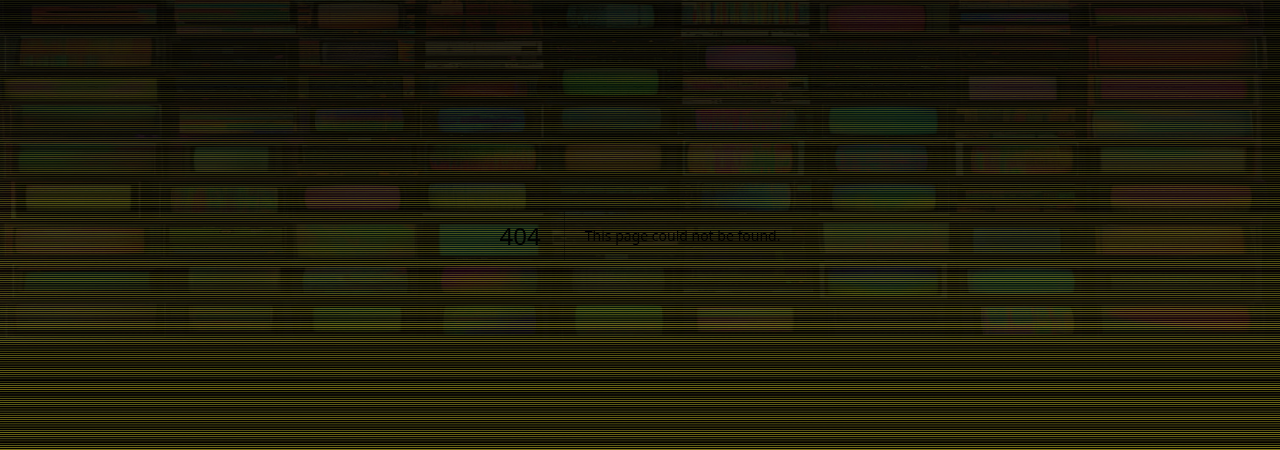
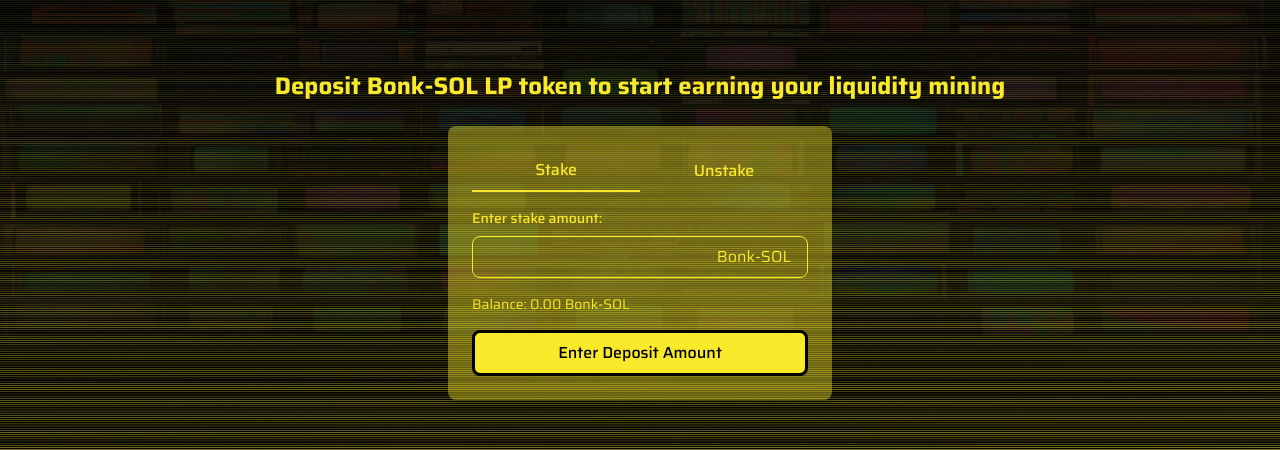
Before and after one commit to sahilkakwani9/yuzu, a Next.js app: page /farm in a window 1280 px wide. Before the commit this address had no page. Shown: the part 283-733 px from the top of the page. Built offline with nearby package versions, Linux system fonts and the light colour scheme; what @solana/wallet-adapter-react would draw is missing.

Commit message:
fea/stakeui

```diff
--- /dev/null
+++ b/src/app/farm/page.tsx
@@ -0,0 +1,121 @@
+"use client";
+import React, { useState } from "react";
+
+function Page() {
+  const [activeTab, setActiveTab] = useState("stake"); // State to track active tab
+  const [stakeAmount, setStakeAmount] = useState("");
+  const [unstakeAmount, setUnstakeAmount] = useState("");
+
+  const handleStakeChange = (e) => {
+    setStakeAmount(e.target.value);
+  };
+
+  const handleUnstakeChange = (e) => {
+    setUnstakeAmount(e.target.value);
+  };
+
+  const handleDeposit = () => {
+    alert(`You have staked ${stakeAmount} Bonk-SOL tokens!`);
+    setStakeAmount("");
+  };
+
+  const handleWithdraw = () => {
+    alert(`You have unstaked ${unstakeAmount} Bonk-SOL tokens!`);
+    setUnstakeAmount("");
+  };
+
+  return (
+    <div className="flex flex-col items-center justify-center min-h-screen text-yellow font-saira">
+      <h1 className="text-2xl font-bold mb-6 text-center">
+        Deposit Bonk-SOL LP token to start earning your liquidity mining
+      </h1>
+
+      <div className="bg-yellow bg-opacity-40 p-6 rounded-lg shadow-md w-96">
+        <div className="flex justify-between mb-4">
+          <button
+            className={`w-1/2 text-center py-2 font-medium ${
+              activeTab === "stake"
+                ? "border-b-2 border-yellow"
+                : "text-opacity-50"
+            }`}
+            onClick={() => setActiveTab("stake")}
+          >
+            Stake
+          </button>
+          <button
+            className={`w-1/2 text-center py-2 font-medium ${
+              activeTab === "unstake"
+                ? "border-b-2 border-yellow"
+                : "text-opacity-50"
+            }`}
+            onClick={() => setActiveTab("unstake")}
+          >
+            Unstake
+          </button>
+        </div>
+
+        {activeTab === "stake" ? (
+          <div>
+            <div className="mb-4">
+              <label
+                htmlFor="stake-input"
+                className="block text-sm font-medium mb-2"
+              >
+                Enter stake amount:
+              </label>
+              <div className="flex items-center border border-yellow rounded-lg">
+                <input
+                  id="stake-input"
+                  type="number"
+                  value={stakeAmount}
+                  onChange={handleStakeChange}
+                  className="flex-1 bg-transparent border-none outline-none px-4 py-2"
+                />
+                <span className="px-4 py-2">Bonk-SOL</span>
+              </div>
+            </div>
+            <p className="text-sm mb-4">Balance: 0.00 Bonk-SOL</p>
+            <button
+              className={`w-full py-2 rounded-lg text-black border-[3px] border-black bg-yellow font-medium `}
+              onClick={handleDeposit}
+              disabled={!stakeAmount || Number(stakeAmount) <= 0}
+            >
+              Enter Deposit Amount
+            </button>
+          </div>
+        ) : (
+          <div>
+            <div className="mb-4">
+              <label
+                htmlFor="unstake-input"
+                className="block text-sm font-medium mb-2"
+              >
+                Enter amount to unstake:
+              </label>
+              <div className="flex items-center border border-yellow rounded-lg">
+                <input
+                  id="unstake-input"
+                  type="number"
+                  value={unstakeAmount}
+                  onChange={handleUnstakeChange}
+                  className="flex-1 bg-transparent border-none outline-none px-4 py-2"
+                />
+                <span className="px-4 py-2">Bonk-SOL</span>
+              </div>
+            </div>
+            <p className="text-sm mb-4">Balance: 0.002711576 Bonk-SOL</p>
+            <button
+              className={`w-full py-2 rounded-lg text-black border-[3px] border-black bg-yellow font-medium `}
+              onClick={handleWithdraw}
+              disabled={!unstakeAmount || Number(unstakeAmount) <= 0}
+            >
+              Enter Withdraw Amount
+            </button>
+          </div>
+        )}
+      </div>
+    </div>
+  );
+}
+
+export default Page;
```
